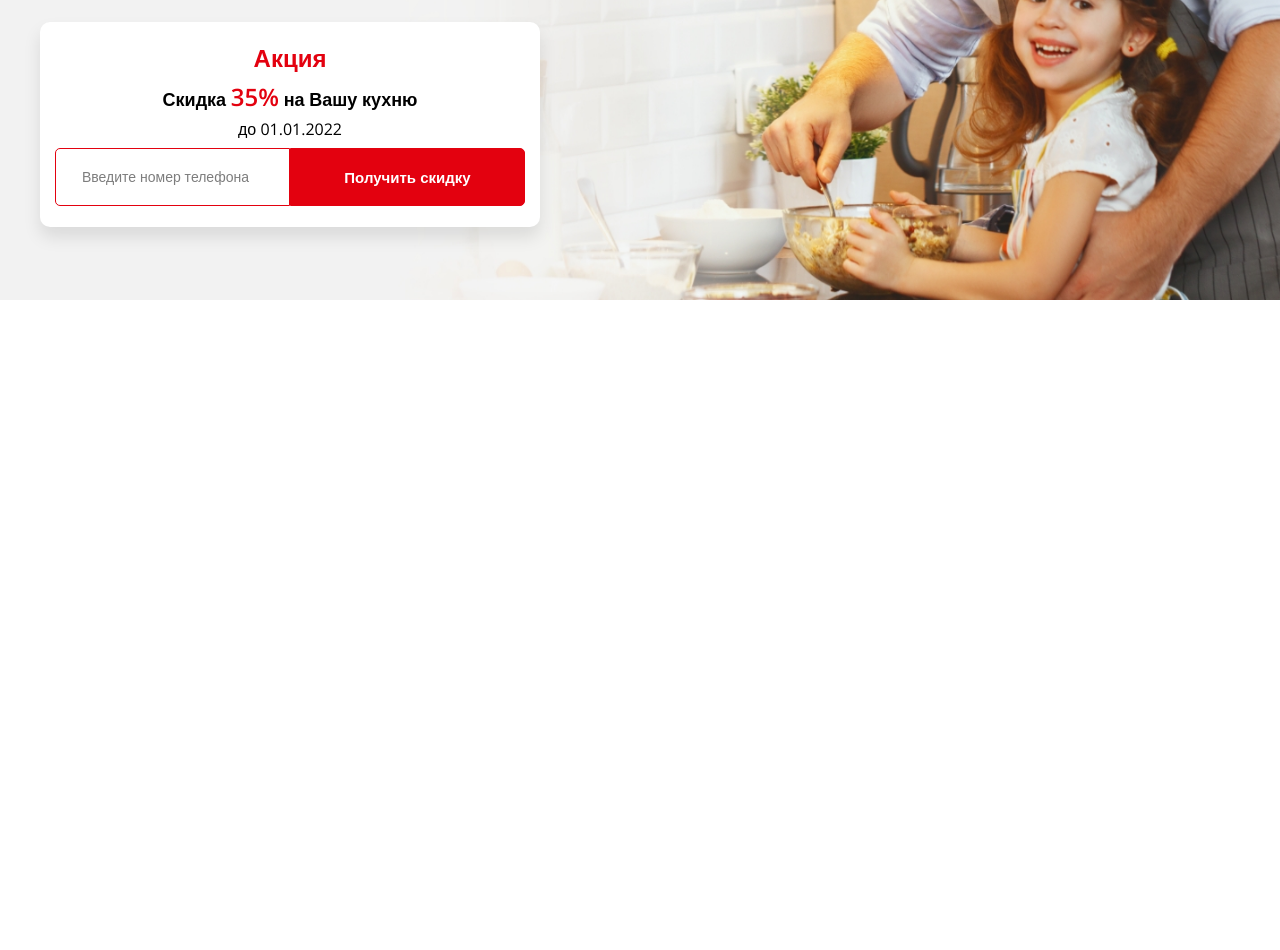
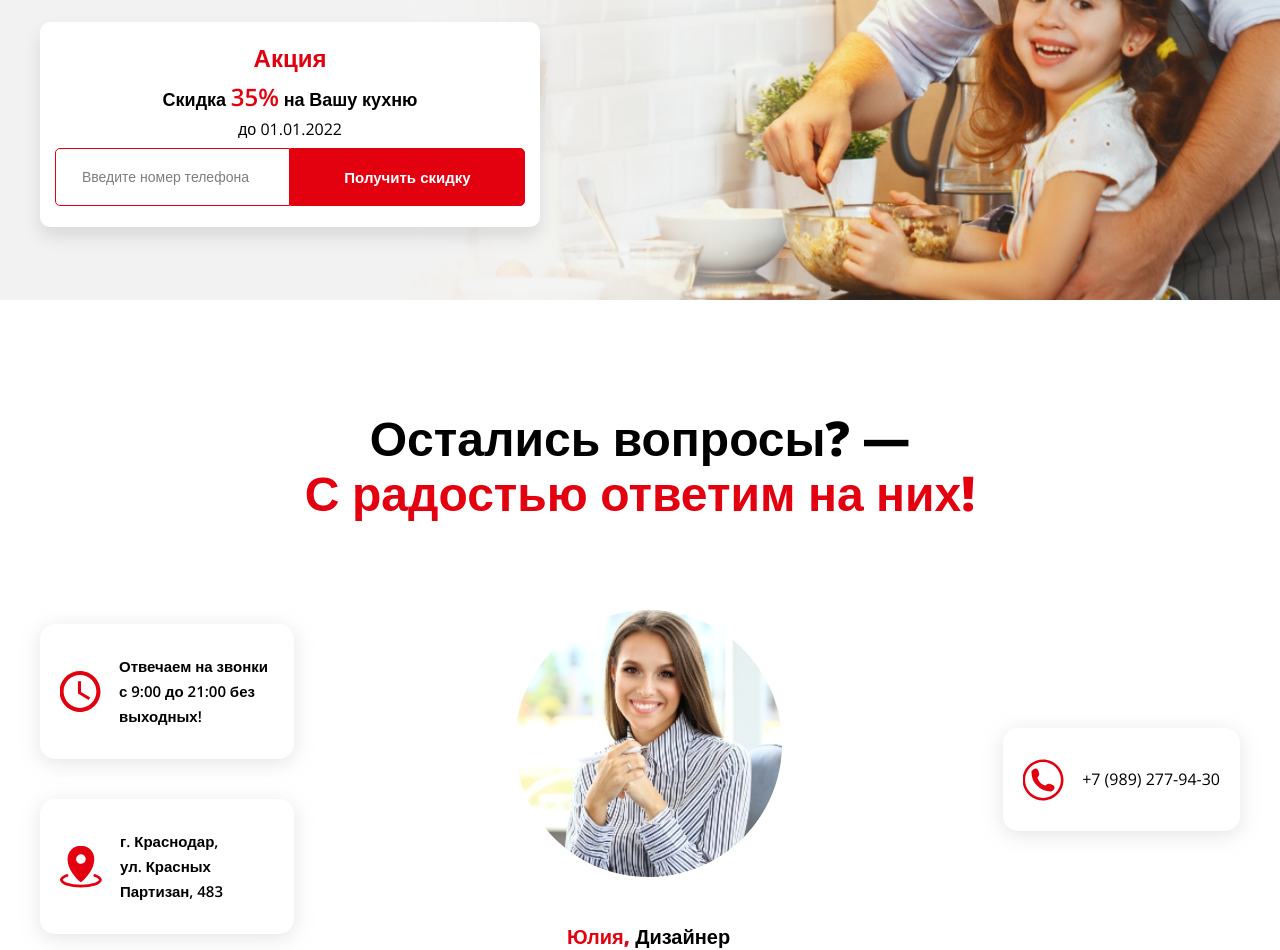
Before and after one commit to NikitaSokolkiy/TOP-project-kitchen, a plain HTML site: page index.html in a window 1280 px wide. Shown: the part 8984-9934 px from the top of the page. Before the commit the page ends 9284 px from the top, so only its background shows below. Drawn offline with nearby package versions, Linux system fonts and the light colour scheme.

Commit message:
section any question

```diff
--- a/index.html
+++ b/index.html
@@ -633,7 +633,27 @@
         </section>
         <section class="any-questions">
             <div class="any-questions__main-title">
-                <h1 class="any-questions__main-title-text"></h1>
+                <h1 class="any-questions__main-title-text">Остались вопросы? — <br><span class="red-dark-color">С радостью ответим на них!</span></h1>
+            </div>
+            <div class="any-questions__main-block">
+                <div class="any-questions__main-block__left-block">
+                    <div class="any-questions__main-block__left-block__1">
+                        <img src="src/img/icons/time.svg" class="any-questions__main-block__left-block__img__1">
+                        <p class="any-questions__main-block__left-block_txt__1">Отвечаем на звонки с 9:00 до 21:00 без выходных!</p>
+                    </div>
+                    <div class="any-questions__main-block__left-block__2">
+                        <img src="src/img/geoposition.svg" class="any-questions__main-block__left-block__img__2">
+                        <p class="any-questions__main-block__left-block_txt__2">г. Краснодар, <br>ул. Красных Партизан, 483</p>
+                    </div>
+                </div>
+                <div class="any-questions__main-block__center-block">
+                    <img src="src/img/girl.jpeg" class="any-questions__main-block__center-block__img" alt="">
+                    <p class="any-questions__main-block__center-block__name"><span class="red-dark-color">Юлия,</span> Дизайнер</p>
+                </div>
+                <div class="any-questions__main-block__right-block">
+                    <img src="src/img/icons/phone.svg" class="any-questions__main-block__right-block__img">
+                    <p class="any-questions__main-block__right-block__tel">+7 (989) 277-94-30</p>
+                </div>
             </div>
         </section>
     </main>
--- a/src/css/components/main.css
+++ b/src/css/components/main.css
@@ -959,5 +959,103 @@ additional-solutions__item-block-text{
     letter-spacing: 0;
     text-align: center;
     border-style: none;
-
 }
+.any-questions{
+    max-width: 1200px;
+    margin: 110px auto;
+    display: flex;
+    flex-direction: column;
+    gap: 90px;
+    he
+}
+.any-questions__main-title{
+    font-size: 48px;
+    font-weight: 800;
+    line-height: 115%;
+    letter-spacing: 0;
+    text-align: center;
+}
+.any-questions__main-block{
+    display: flex;
+    flex-direction: row;
+    justify-content: space-between;
+}
+.any-questions__main-block__left-block{
+    display: flex;
+    flex-direction: column;
+    padding: 14px 0;
+    justify-content: space-between;
+    gap: 40px;
+}
+.any-questions__main-block__left-block__1{
+    display: flex;
+    flex-direction: row;
+    justify-content: center;
+    align-items: center;
+    max-width: 254px;
+    gap: 18px;
+    border-radius: 15px;
+    box-shadow: 0px 4px 20px 0px rgba(150, 150, 150, 0.25);
+    background: rgb(255, 255, 255);
+    padding: 30px 20px;
+}
+.any-questions__main-block__left-block_txt__1{
+    color: rgb(0, 0, 0);
+    font-weight: 600;
+    line-height: 25px;
+    letter-spacing: 0;
+    text-align: left;
+    display: flex;
+    flex-direction: row;
+    justify-content: flex-start;
+    font-size: 15px;
+}
+.any-questions__main-block__left-block__2{
+    display: flex;
+    flex-direction: row;
+    justify-content: center;
+    align-items: center;
+    max-width: 254px;
+    gap: 18px;
+    border-radius: 15px;
+    box-shadow: 0px 4px 20px 0px rgba(150, 150, 150, 0.25);
+    background: rgb(255, 255, 255);
+    padding: 30px 20px;
+}
+.any-questions__main-block__left-block_txt__2{
+    color: rgb(0, 0, 0);
+    font-weight: 600;
+    line-height: 25px;
+    letter-spacing: 0;
+    text-align: left;
+    display: flex;
+    flex-direction: row;
+    justify-content: flex-start;
+    font-size: 15px;
+}
+.any-questions__main-block__right-block{
+    display: flex;
+    flex-direction: row;
+    justify-content: center;
+    align-items: center;
+    max-width: 254px;
+    gap: 18px;
+    border-radius: 15px;
+    box-shadow: 0px 4px 20px 0px rgba(150, 150, 150, 0.25);
+    background: rgb(255, 255, 255);
+    padding: 30px 20px;
+    margin: auto 0;
+}
+.any-questions__main-block__center-block{
+    display: flex;
+    flex-direction: column;
+    justify-content: space-between;
+}
+.any-questions__main-block__center-block__name{
+    margin: 0 auto;
+    font-size: 20px;
+    font-weight: 800;
+    line-height: 115%;
+    letter-spacing: 0;
+    text-align: left;
+}
```
Also changed, not shown: src/img/girl.jpeg (added), src/img/icons/phone.svg (added), src/img/icons/time.svg (added).
